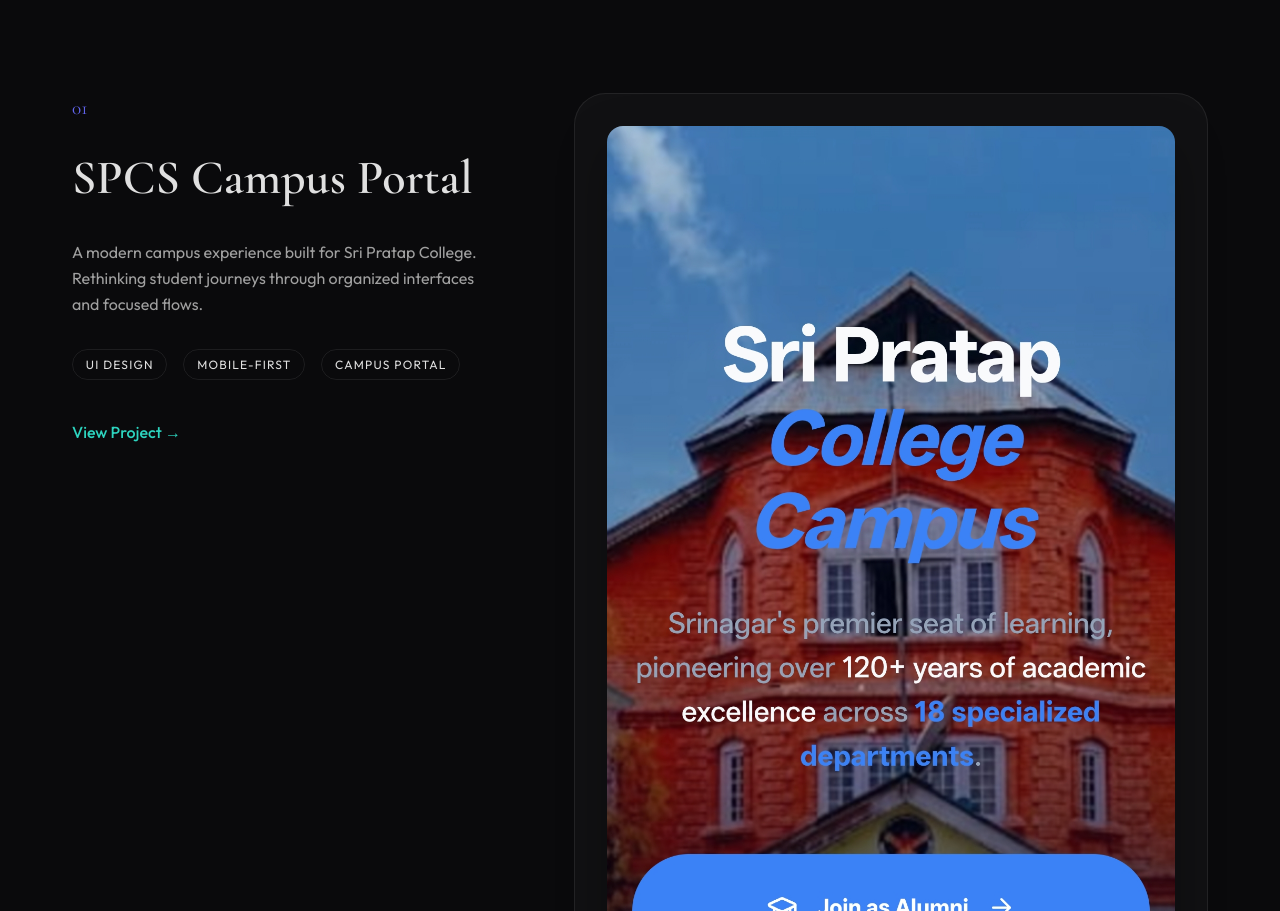
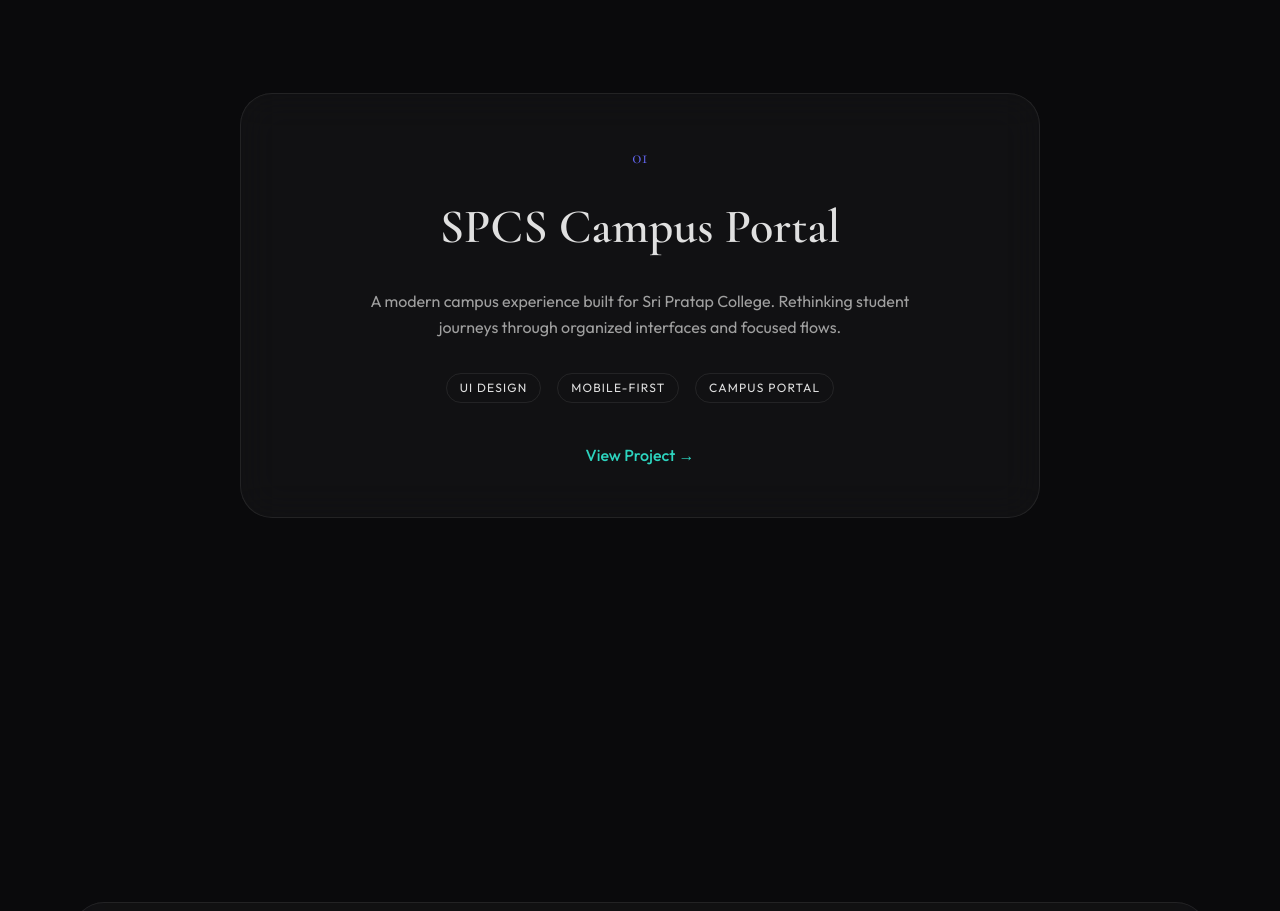
Before and after one commit to LoneFaizaan/Portfolio, a plain HTML site: page index.html in a window 1280 px wide. Shown: the part 1889-2800 px from the top of the page. Drawn offline with nearby package versions, Linux system fonts and the light colour scheme.

Commit message:
Remove project images and redesign projects section into a centered card layout

```diff
--- a/css/style.css
+++ b/css/style.css
@@ -363,16 +363,25 @@ em {
 }
 
 .project-item {
-  display: grid;
-  grid-template-columns: 0.8fr 1.2fr;
-  gap: 5rem;
-  align-items: start;
-  margin-bottom: 12rem;
+  display: block;
+  max-width: 800px;
+  margin: 0 auto 8rem;
+  background: var(--card-bg);
+  backdrop-filter: blur(20px);
+  border: 1px solid var(--border);
+  border-radius: 2rem;
+  padding: 3rem;
+  transition: var(--transition);
+}
+
+.project-item:hover {
+  border-color: var(--accent-1);
+  transform: translateY(-5px);
+  box-shadow: 0 20px 40px rgba(0,0,0,0.3);
 }
 
 .project-info {
-  position: sticky;
-  top: 6rem;
+  text-align: center;
 }
 
 .project-num {
@@ -391,10 +400,14 @@ em {
 .project-info p {
   color: var(--text-muted);
   margin-bottom: 2rem;
+  max-width: 600px;
+  margin-left: auto;
+  margin-right: auto;
 }
 
 .project-tags {
   display: flex;
+  justify-content: center;
   gap: 1rem;
   margin-bottom: 2.5rem;
 }
@@ -412,38 +425,10 @@ em {
   font-weight: 500;
   color: var(--accent-2);
   transition: var(--transition);
+  display: inline-block;
 }
 
-.project-link:hover { padding-left: 0.5rem; }
-
-/* ── GALLERY: FULL IMAGES ── */
-.project-gallery {
-  display: flex;
-  flex-direction: column;
-  gap: 2rem;
-}
-
-.project-image-container {
-  display: flex;
-  flex-direction: column;
-  gap: 3rem;
-  background: var(--card-bg);
-  padding: 2rem;
-  border-radius: 2rem;
-  border: 1px solid var(--border);
-}
-
-.full-project-img {
-  width: 100%;
-  height: auto; /* Display full image height */
-  border-radius: 1rem;
-  box-shadow: 0 20px 50px rgba(0,0,0,0.3);
-  transition: var(--transition);
-}
-
-.full-project-img:hover {
-  transform: scale(1.02);
-}
+.project-link:hover { transform: translateX(5px); }
 
 /* ── Contact Section ── */
 .contact-card {
--- a/index.html
+++ b/index.html
@@ -137,16 +137,6 @@
             </div>
             <a href="https://spcscampuscollege.vercel.app/" target="_blank" class="project-link">View Project →</a>
           </div>
-
-          <div class="project-gallery">
-            <!-- Full Project Images (No Cropping) -->
-            <div class="project-image-container">
-              <img src="assets/project-spcs-home.jpg" alt="Home Screen" class="full-project-img">
-              <img src="assets/project-spcs-posts.jpg" alt="Posts Screen" class="full-project-img">
-              <img src="assets/project-spcs-alumni.jpg" alt="Alumni Screen" class="full-project-img">
-              <img src="assets/project-spcs-admin.jpg" alt="Admin Screen" class="full-project-img">
-            </div>
-          </div>
         </article>
       </div>
     </section>
```
